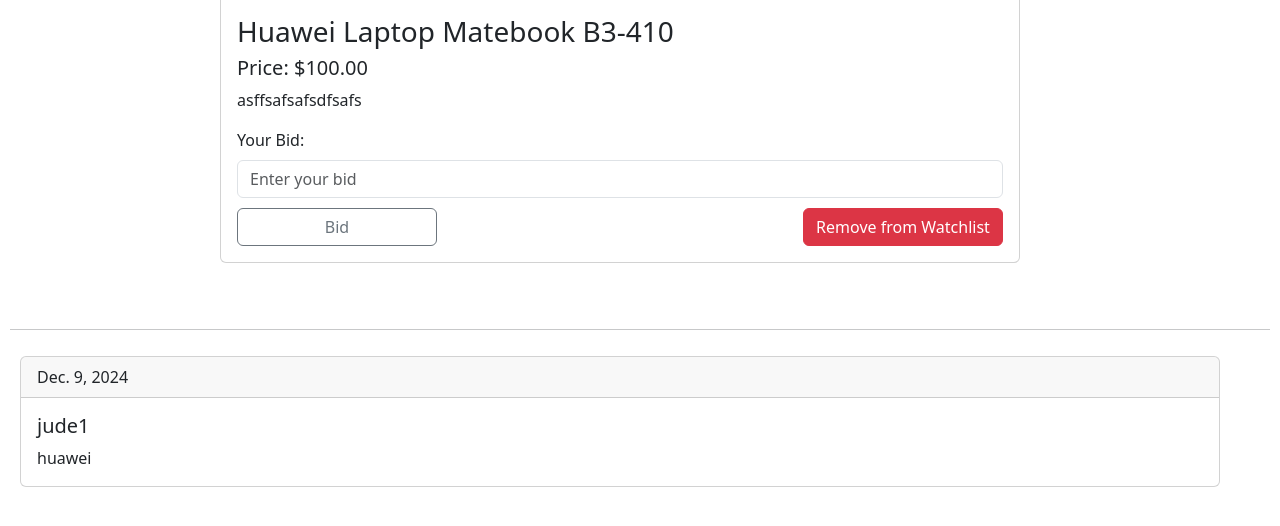
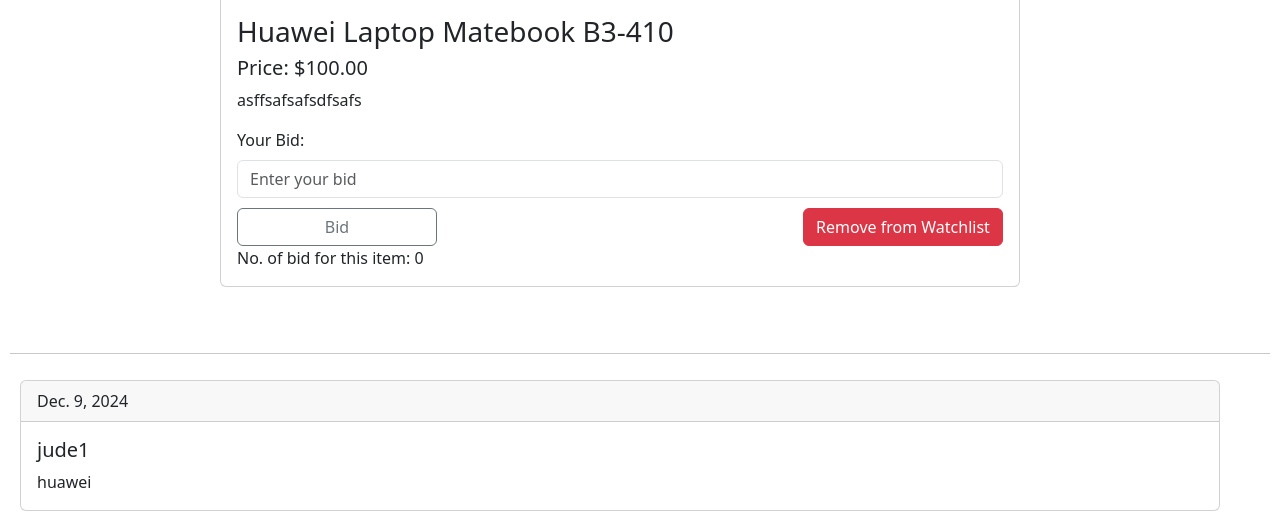
Before and after one commit to nitramsss/cs50w-commerce-project, a Django app: page /item/1 in a window 1280 px wide. Shown: the part 774-1300 px from the top of the page. Run offline with Django 3.2, Linux system fonts and the light colour scheme; a user stored in the database is signed in; data comes from the database, SQL or seed files in the repository; both versions use the stored data as it was after the commit; some libraries are stand-ins or nearby versions.

Commit message:
added bid counts

```diff
--- a/auctions/templates/auctions/item.html
+++ b/auctions/templates/auctions/item.html
@@ -34,6 +34,7 @@
                         {% endif %}
                     </div>
                     {% endif %}
+                        No. of bid for this item: {{ bid_count }}
                 </div>
             </div>
         </form>
--- a/auctions/views.py
+++ b/auctions/views.py
@@ -218,6 +218,8 @@ def item(request, item_id):
     item = Item.objects.get(pk=item_id)
     highest_bid = Bid.objects.filter(item_bid=item).order_by('-bid').first()
     bidder = highest_bid.bidder if highest_bid else None
+
+    bid_count = Bid.objects.filter(item_bid=item).count()
     message = None
 
     in_watchlist = request.user.watchlist.filter(pk=item_id).exists()
@@ -249,8 +251,9 @@ def item(request, item_id):
                 item.price = float(bid)
                 item.save()
 
+                bid_count = Bid.objects.filter(item_bid=item).count()
+
                 message = "Bid successfully!"
-
             elif float(bid) > item.price:
                 b = Bid(
                     bid=float(bid),
@@ -261,6 +264,8 @@ def item(request, item_id):
 
                 item.price = float(bid)
                 item.save()
+
+                bid_count = Bid.objects.filter(item_bid=item).count()
 
                 message = "Bid successfully!"
             else:
@@ -275,6 +280,7 @@ def item(request, item_id):
         "message": message,
         "watchlist": in_watchlist,
         "item": item,
+        "bid_count": bid_count,
         "comments": Comment.objects.filter(item_commented=item_id)
     })
 
```
Also changed, not shown: db.sqlite3.
